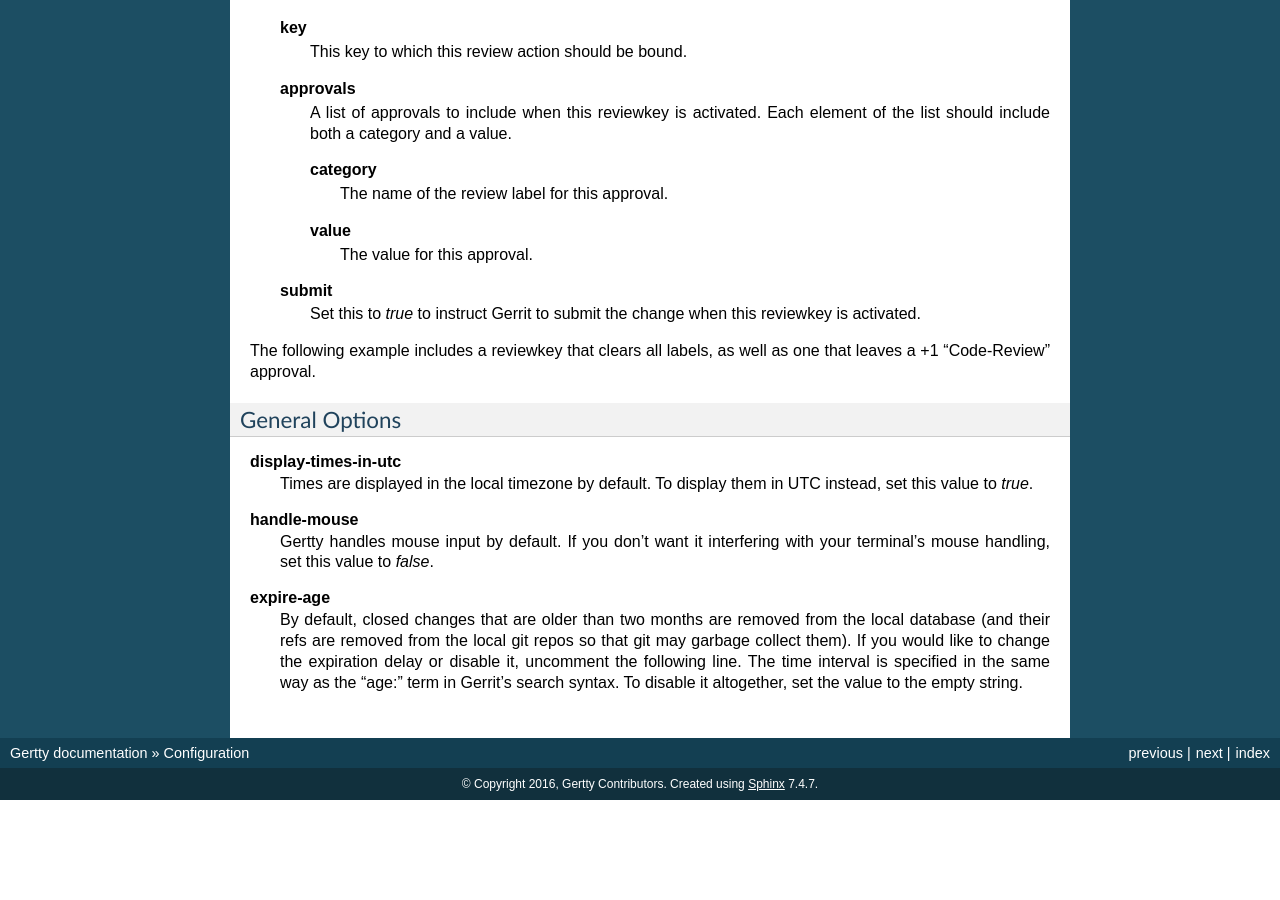
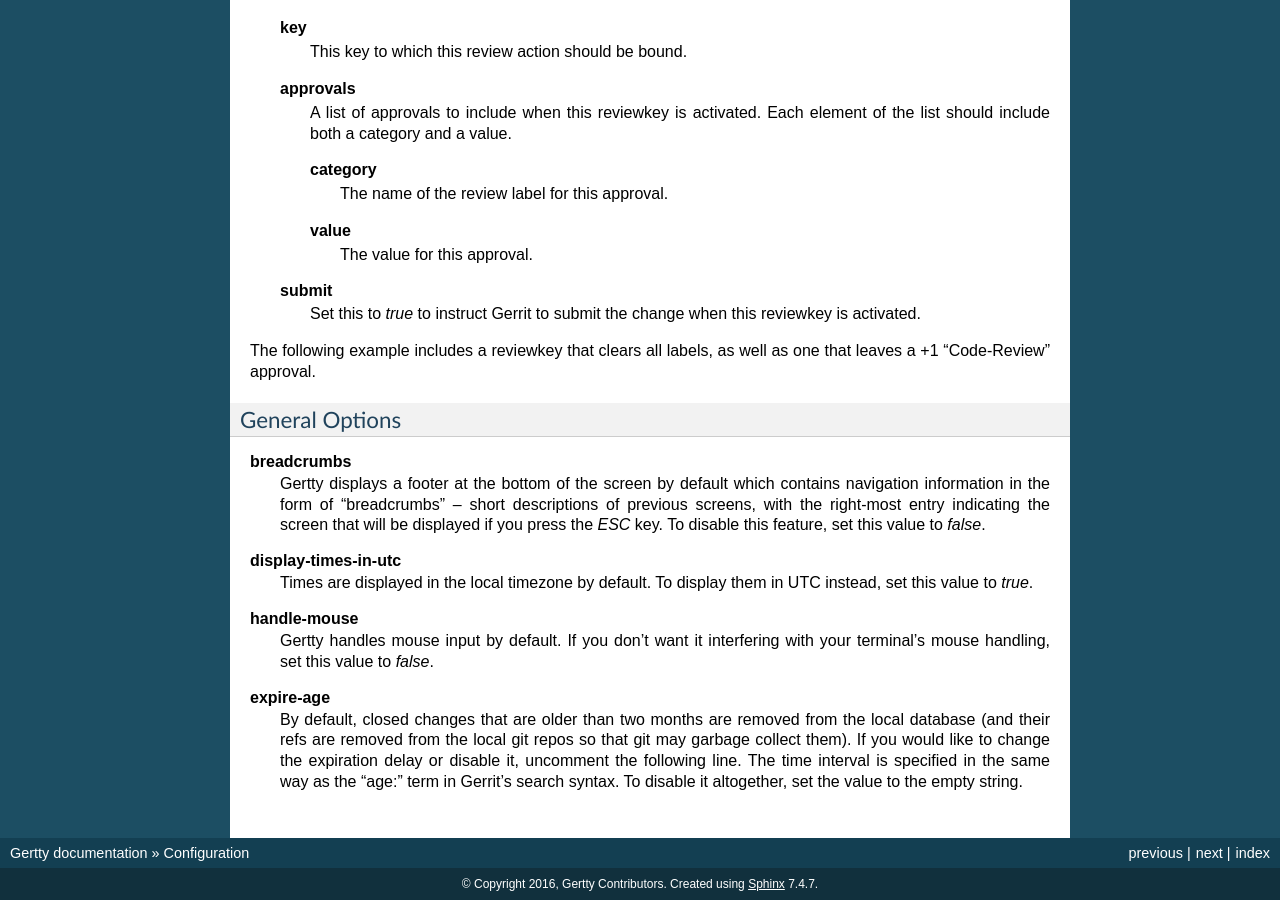
Before and after one commit to openstack-archive/gertty, a Sphinx documentation site: the page built from doc/source/configuration.rst, in a window 1280 px wide and 900 px high, scrolled down 5054 px. Built offline with Sphinx 7.4.7, drawn with Linux system fonts in a browser that asks for light colours; the version number could not be read and is left out; before the commit the page ends 5854 px from its top, so only the background shows below that.

Commit message:
Add an option to disable the breadcrumb footer
Change-Id: I4092cd05fca8c808165f27b73e9a5f501bc97405

```diff
--- a/doc/source/configuration.rst
+++ b/doc/source/configuration.rst
@@ -397,6 +397,13 @@ well as one that leaves a +1 "Code-Review" approval.
 General Options
 +++++++++++++++
 
+**breadcrumbs**
+  Gertty displays a footer at the bottom of the screen by default
+  which contains navigation information in the form of "breadcrumbs"
+  -- short descriptions of previous screens, with the right-most entry
+  indicating the screen that will be displayed if you press the `ESC`
+  key.  To disable this feature, set this value to `false`.
+
 **display-times-in-utc**
   Times are displayed in the local timezone by default.  To display
   them in UTC instead, set this value to `true`.
```
Also changed, not shown: 3 other files.
